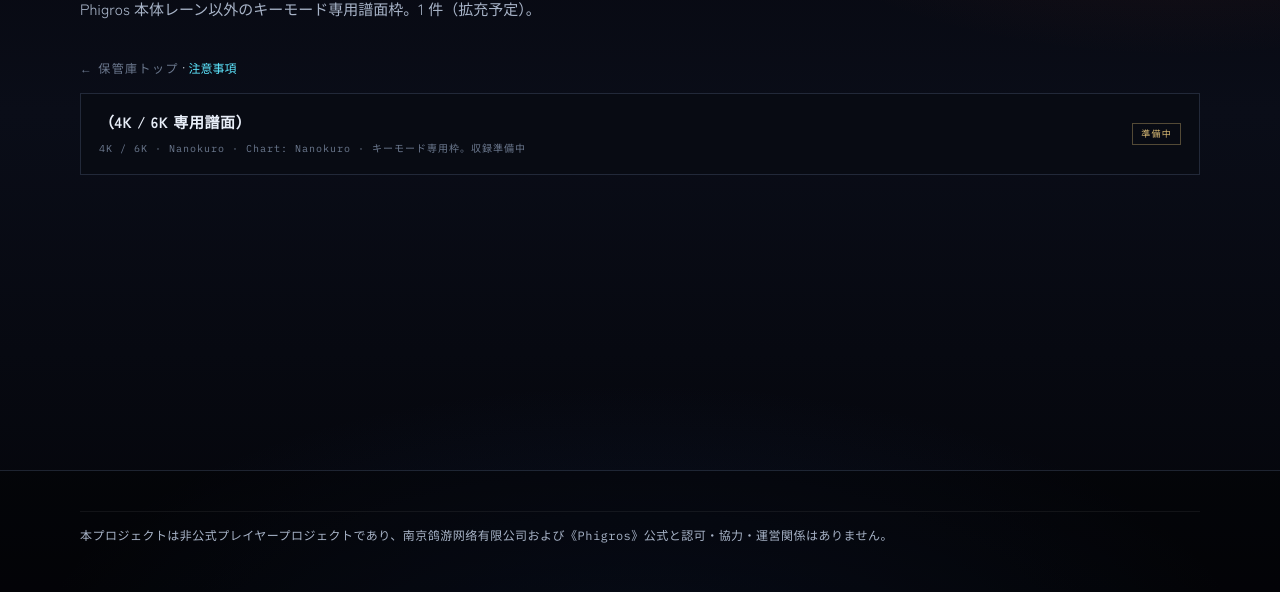
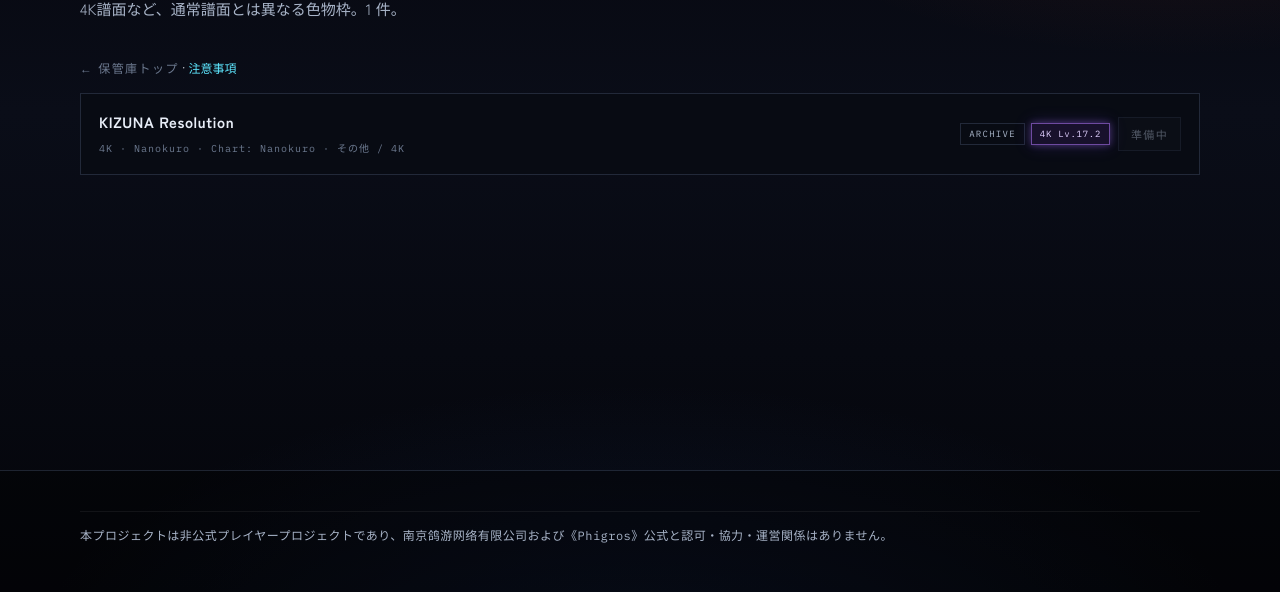
Before and after one commit to threebansenji333/nanokuro-official, a website: page vault-keymodes.html in a window 1280 px wide. Shown: the part 208-800 px from the top of the page. Drawn offline with Linux system fonts and the light colour scheme.

Commit message:
Trim collab list and rename keymode vault category to Others.

```diff
--- a/data/charts.json
+++ b/data/charts.json
@@ -190,58 +190,18 @@
       "status": "archive",
       "note": "合作譜面",
       "tags": ["collab"]
-    },
-    {
-      "title": "Nanokuro Cup — Crystal brilliance",
-      "composer": "Nanokuro / Event",
-      "charter": "Nanokuro / Event",
-      "difficulty": "Event",
-      "keymode": "Phigros",
-      "status": "archive",
-      "note": "企画・合作イベント枠",
-      "tags": ["cup"]
-    },
-    {
-      "title": "Nanokuro Cup — (execute.)",
-      "composer": "Nanokuro / Event",
-      "charter": "Nanokuro / Event",
-      "difficulty": "Event",
-      "keymode": "Phigros",
-      "status": "archive",
-      "note": "企画・合作イベント枠",
-      "tags": ["cup"]
-    },
-    {
-      "title": "KIZUNA Resolution",
-      "composer": "Nanokuro + Collaborators",
-      "charter": "—",
-      "difficulty": "—",
-      "keymode": "Phigros",
-      "status": "soon",
-      "note": "合作カテゴリ",
-      "tags": ["collab"]
-    },
-    {
-      "title": "Labyrinth Of Kowloon (Fanmade)",
-      "composer": "Nanokuro",
-      "charter": "Nanokuro",
-      "difficulty": "—",
-      "keymode": "Phigros",
-      "status": "soon",
-      "note": "非公式ファンメイド。公式作品ではありません",
-      "tags": ["collab"]
     }
   ],
   "keymodes": [
     {
-      "title": "（4K / 6K 専用譜面）",
+      "title": "KIZUNA Resolution",
       "composer": "Nanokuro",
       "charter": "Nanokuro",
-      "difficulty": "—",
-      "keymode": "4K / 6K",
-      "status": "soon",
-      "note": "キーモード専用枠。収録準備中",
-      "tags": ["4k", "6k"]
+      "difficulty": "4K Lv.17.2",
+      "keymode": "4K",
+      "status": "archive",
+      "note": "その他 / 4K",
+      "tags": ["others", "4k"]
     }
   ]
 }
--- a/js/site.js
+++ b/js/site.js
@@ -376,7 +376,7 @@
     if (!mount) return;
     vaultCategory = category;
     mount.innerHTML = '<div class="empty-state">LOADING...</div>';
-    fetch('data/charts.json?v=20261029c', { cache: 'no-store' })
+    fetch('data/charts.json?v=20261029d', { cache: 'no-store' })
       .then(function (r) {
         if (!r.ok) throw new Error('failed');
         return r.json();
--- a/vault-keymodes.html
+++ b/vault-keymodes.html
@@ -3,11 +3,11 @@
 <head>
   <meta charset="UTF-8">
   <meta name="viewport" content="width=device-width, initial-scale=1.0">
-  <title>4K / 6K Charts — NANOKURO Vault</title>
+  <title>その他 — NANOKURO Vault</title>
   <link rel="preconnect" href="https://fonts.googleapis.com">
   <link rel="preconnect" href="https://fonts.gstatic.com" crossorigin>
   <link href="https://fonts.googleapis.com/css2?family=IBM+Plex+Mono:wght@400;500&family=Orbitron:wght@500;600;700&family=Zen+Kaku+Gothic+New:wght@400;500;700&display=swap" rel="stylesheet">
-  <link rel="stylesheet" href="css/site.css?v=20261029c">
+  <link rel="stylesheet" href="css/site.css?v=20261029d">
 </head>
 <body class="has-chrome" data-vault="keymodes">
   <a class="skip-link" href="#main">コンテンツへ</a>
@@ -32,9 +32,9 @@
   <main class="site-main" id="main">
     <div class="wrap">
       <header class="page-hero">
-        <p class="page-hero__eyebrow">VAULT // KEYMODE</p>
-        <h1>4K / 6K 専用 Fanmade</h1>
-        <p>Phigros 本体レーン以外のキーモード専用譜面枠。<span id="chart-count">—</span> 件（拡充予定）。</p>
+        <p class="page-hero__eyebrow">VAULT // OTHERS</p>
+        <h1>その他</h1>
+        <p>4K譜面など、通常譜面とは異なる色物枠。<span id="chart-count">—</span> 件。</p>
       </header>
       <p style="margin:0 0 16px; font-size:12px;">
         <a href="vault.html" style="color:var(--ink-mute); letter-spacing:0.12em;">← 保管庫トップ</a>
@@ -52,6 +52,6 @@
       </p>
     </div>
   </footer>
-  <script src="js/site.js?v=20261029c"></script>
+  <script src="js/site.js?v=20261029d"></script>
 </body>
 </html>
```
Also changed, not shown: Before Running a Task/AI, Read Me.txt (+15 -0 lines), home.html (+3 -3 lines), index.html (+2 -2 lines), notice.html (+2 -2 lines), vault-collab.html (+2 -2 lines), vault-standard.html (+2 -2 lines), vault.html (+7 -7 lines).
